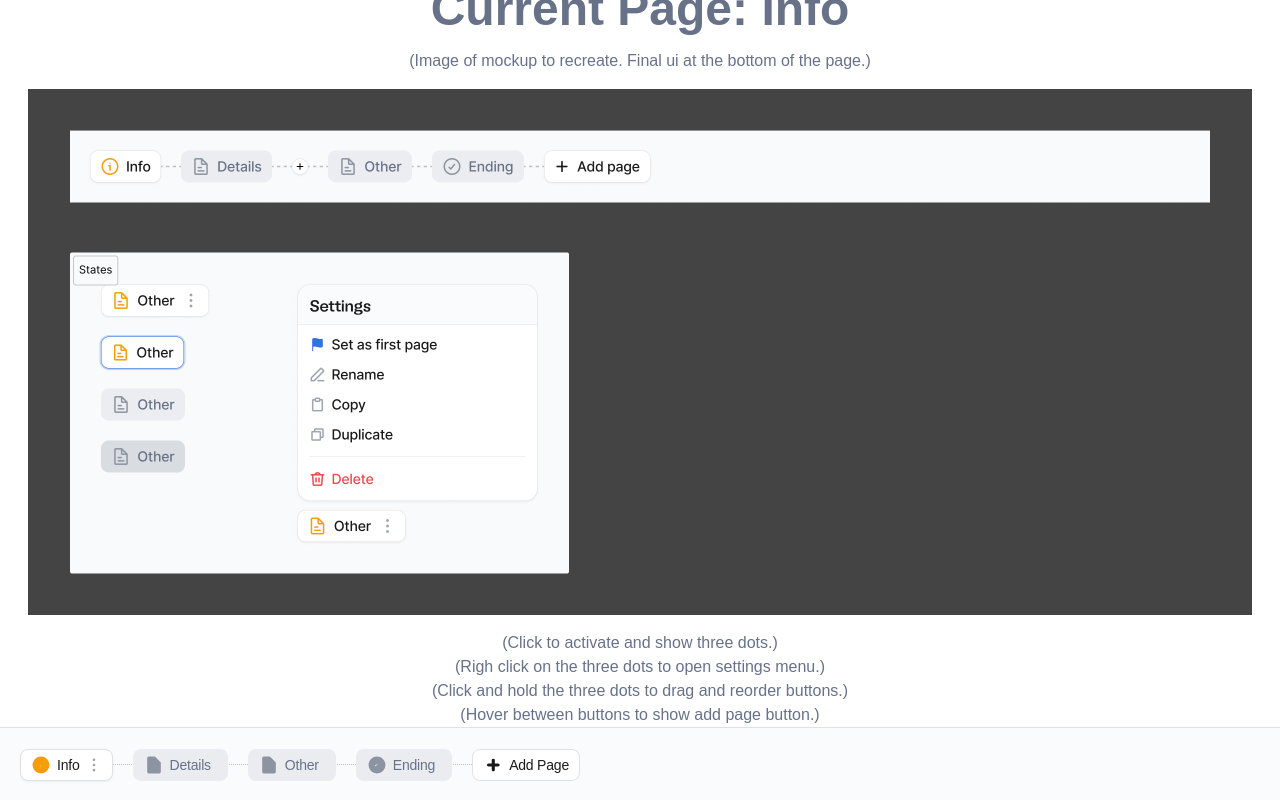
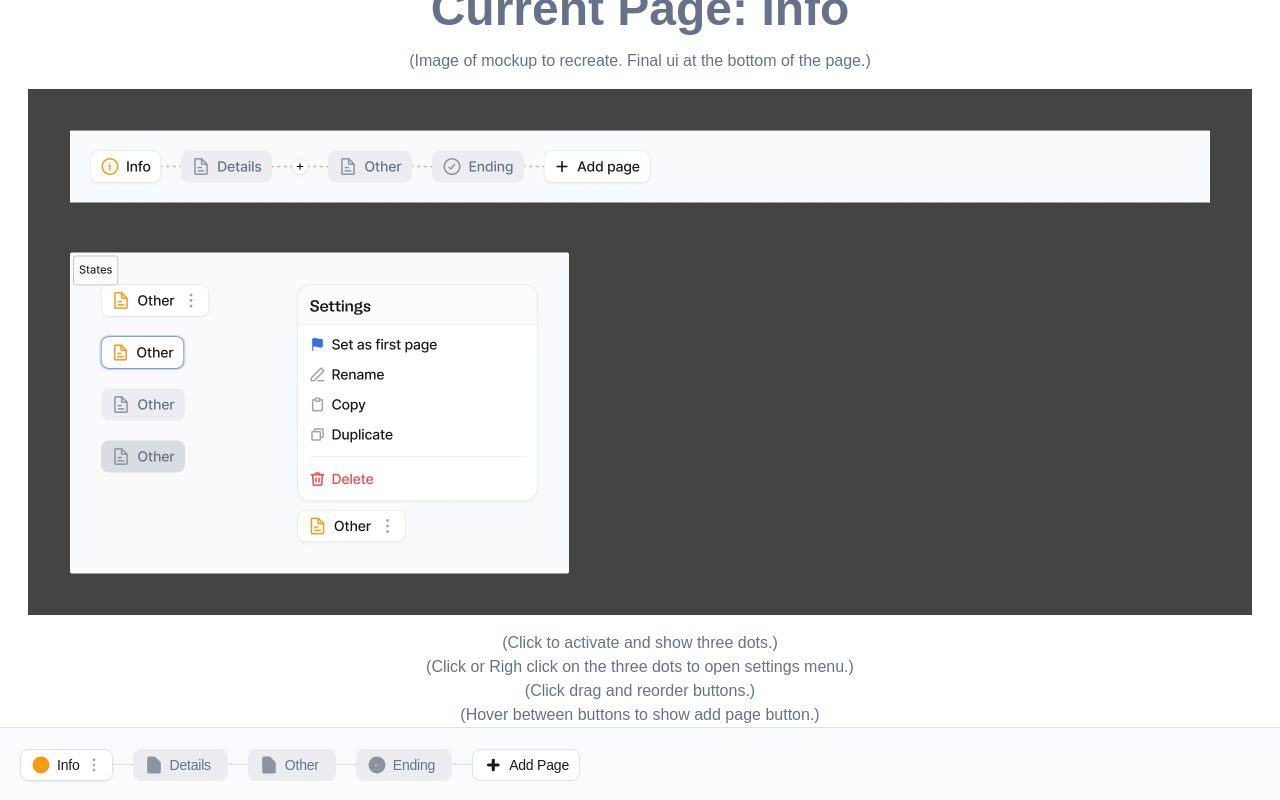
Before and after one commit to mikegulline/fillout, a Next.js app: page / in a window 1280 px wide. Built offline with nearby package versions, Linux system fonts and the light colour scheme.

Commit message:
update instructions

```diff
--- a/src/components/step-nav/step-scene.tsx
+++ b/src/components/step-nav/step-scene.tsx
@@ -14,9 +14,9 @@ export const StepScene = () => {
       <p>
         (Click to activate and show three dots.)
         <br />
-        (Righ click on the three dots to open settings menu.)
+        (Click or Righ click on the three dots to open settings menu.)
         <br />
-        (Click and hold the three dots to drag and reorder buttons.)
+        (Click drag and reorder buttons.)
         <br />
         (Hover between buttons to show add page button.)
       </p>
```
